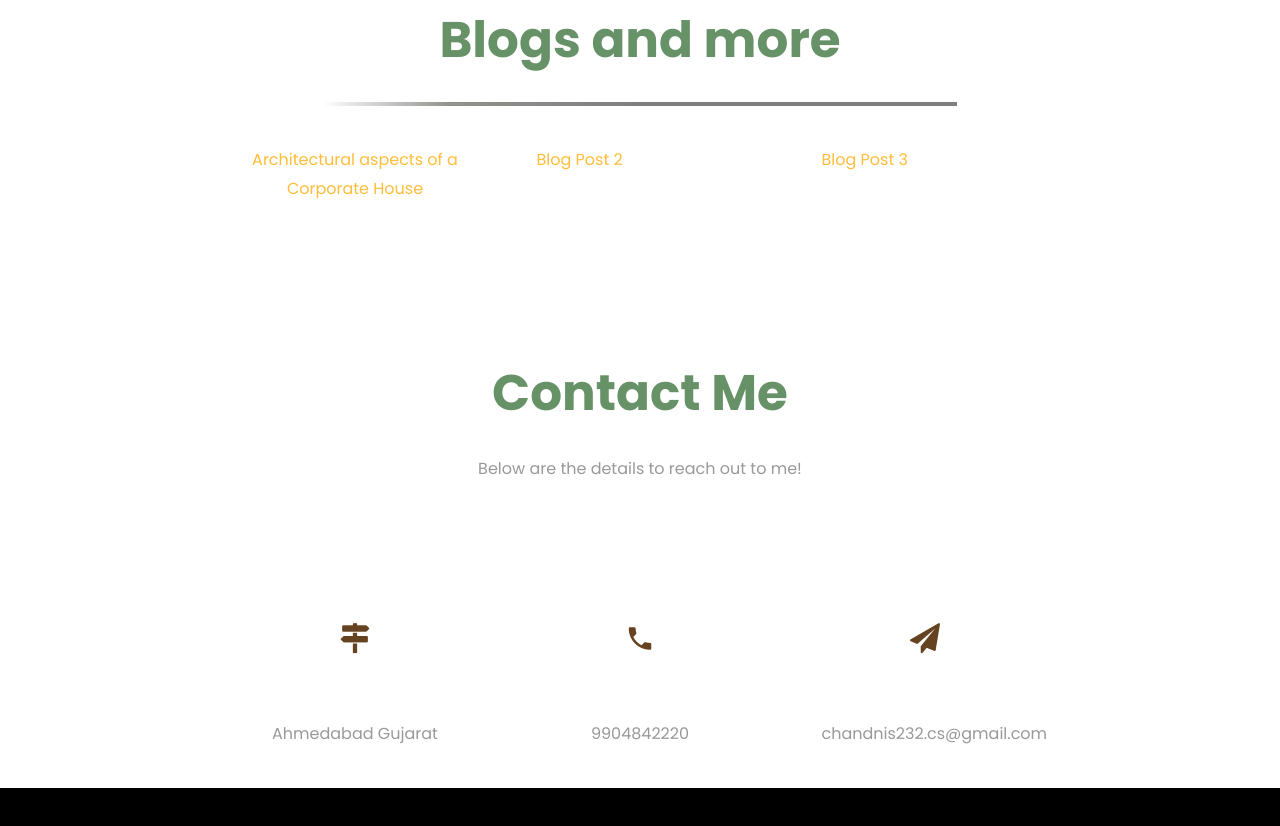
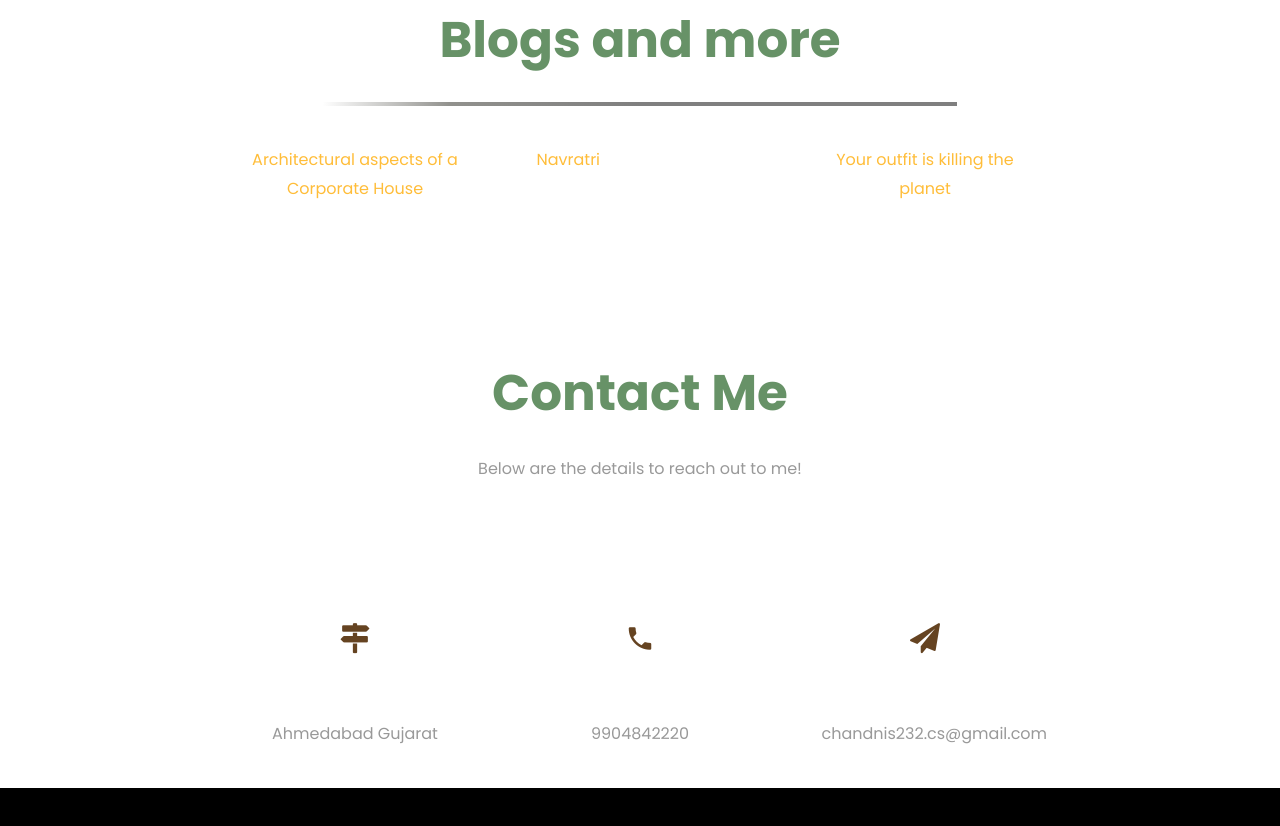
Before and after one commit to chandnishaikh/Portfolio, a plain HTML site: page index.html in a window 1280 px wide. Shown: the part 4700-5526 px from the top of the page. Drawn offline with Linux system fonts and the light colour scheme; files whose address does not match are found by name.

Commit message:
Update index.html

```diff
--- a/index.html
+++ b/index.html
@@ -511,7 +511,8 @@
                     <div class="icon d-flex align-items-center justify-content-center">
                         <span class="icon-document"></span>
                     </div>
-                    <p><a href="https://docs.google.com/presentation/d/1m2xmv_yosxpgT6Sg7aBimr9_UA_aEmTzt-Tm1Au6_kw/edit#slide=id.p" target="_blank">Blog Post 2</a></p>
+                    <p><a href="https://docs.google.com/presentation/d/1m2xmv_yosxpgT6Sg7aBimr9_UA_aEmTzt-Tm1Au6_kw/edit#slide=id.p" target="_blank">Navratri
+</a></p>
                 </div>
             </div>
             <div class="col-md-6 col-lg-3 d-flex ftco-animate">
@@ -519,7 +520,7 @@
                     <div class="icon d-flex align-items-center justify-content-center">
                         <span class="icon-document"></span>
                     </div>
-                    <p><a href="https://docs.google.com/document/d/1h8FHCjtsqcl70bLiBm64Nz122wZ33OCKf6mEff90kK4/edit#heading=h.hy0086gjkwqq" target="_blank">Blog Post 3</a></p>
+                    <p><a href="https://docs.google.com/document/d/1h8FHCjtsqcl70bLiBm64Nz122wZ33OCKf6mEff90kK4/edit#heading=h.hy0086gjkwqq" target="_blank">Your outfit is killing the planet</a></p>
                 </div>
             </div>
         </div>
```
